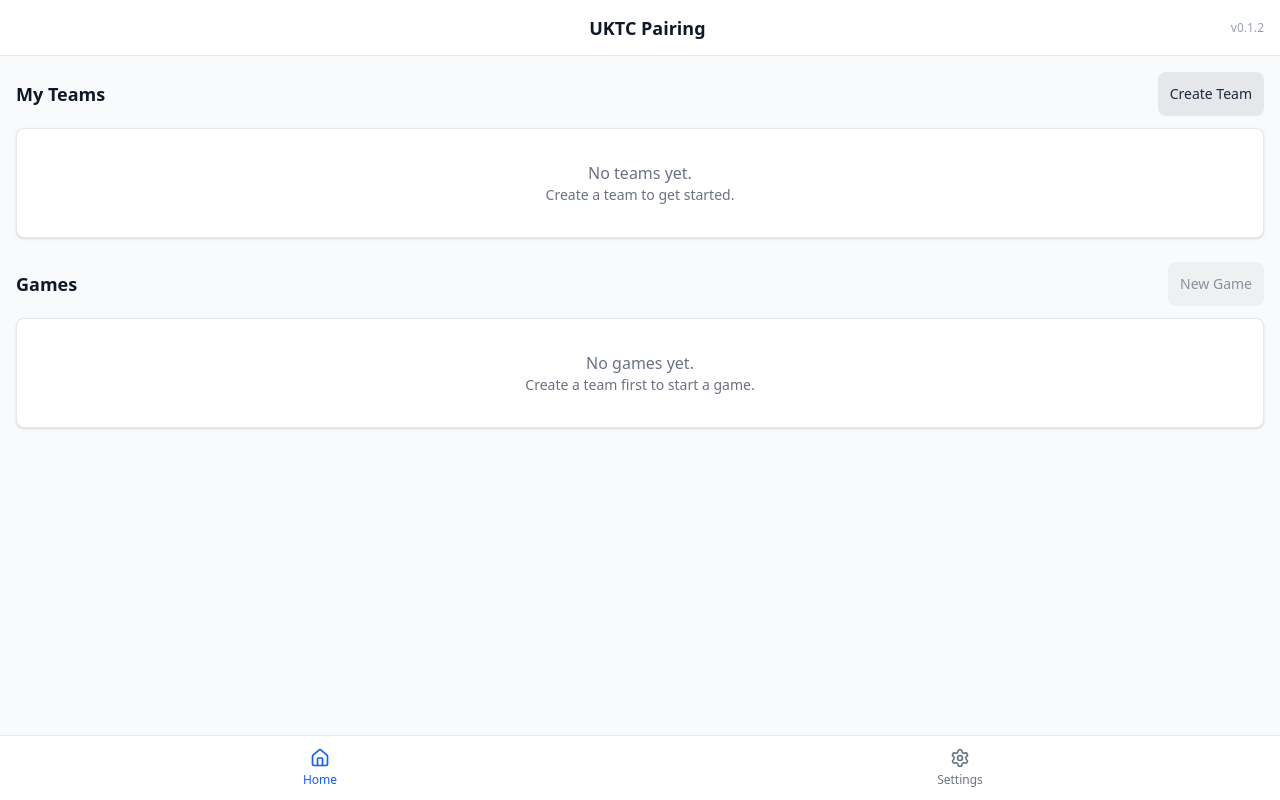
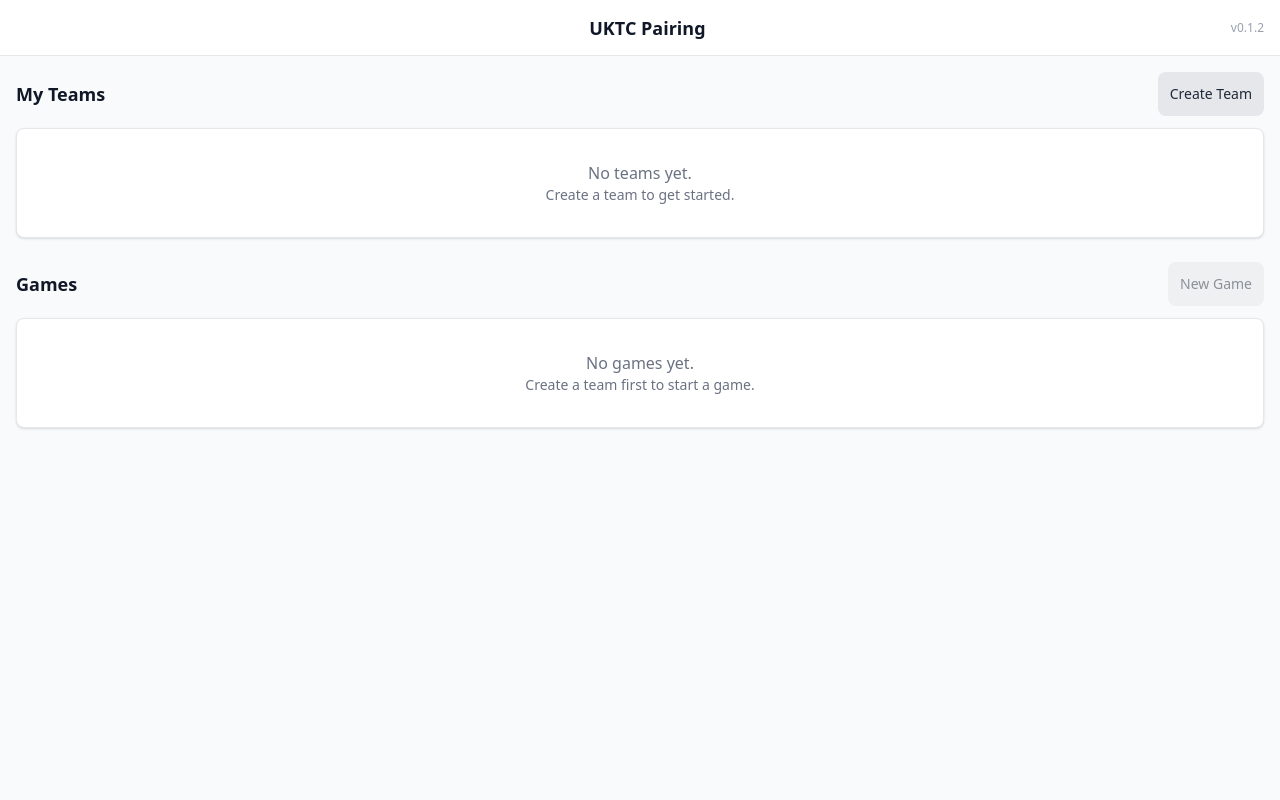
Before and after one commit to Edward-Muir/war-pairer, a React (Vite) app: page / in a window 1280 px wide. Built offline with nearby package versions, Linux system fonts and the light colour scheme.

Commit message:
feta: Clean up home screen

```diff
--- a/src/App.tsx
+++ b/src/App.tsx
@@ -1,5 +1,4 @@
 import { BrowserRouter, Routes, Route } from 'react-router-dom';
-import { Layout } from '@/components/Layout';
 import { UpdatePopup } from '@/components/Common';
 import { useVersionCheck } from '@/hooks/useVersionCheck';
 
@@ -10,17 +9,6 @@ import { GameSetupPage } from '@/pages/GameSetupPage';
 import { MatrixEntryPage } from '@/pages/MatrixEntryPage';
 import { PairingPhasePage } from '@/pages/PairingPhasePage';
 import { GameSummaryPage } from '@/pages/GameSummaryPage';
-
-// Placeholder pages - will be implemented in later phases
-function SettingsPage() {
-  return (
-    <Layout title="Settings">
-      <div className="p-4">
-        <p className="text-gray-600">Settings page placeholder</p>
-      </div>
-    </Layout>
-  );
-}
 
 function App() {
   const { updateAvailable } = useVersionCheck();
@@ -38,14 +26,8 @@ function App() {
         {/* Game flow */}
         <Route path="/game/new" element={<GameSetupPage />} />
         <Route path="/game/:id/matrix" element={<MatrixEntryPage />} />
-        <Route
-          path="/game/:id/pairing/:phase"
-          element={<PairingPhasePage />}
-        />
+        <Route path="/game/:id/pairing/:phase" element={<PairingPhasePage />} />
         <Route path="/game/:id/summary" element={<GameSummaryPage />} />
-
-        {/* Settings */}
-        <Route path="/settings" element={<SettingsPage />} />
       </Routes>
 
       <UpdatePopup isVisible={updateAvailable} />
--- a/src/components/Layout/BottomNav.tsx
+++ /dev/null
@@ -1,59 +0,0 @@
-import { useLocation, useNavigate } from 'react-router-dom';
-import { Home, Settings } from 'lucide-react';
-
-interface NavItem {
-  path: string;
-  label: string;
-  icon: React.ReactNode;
-  matchPaths?: string[];
-}
-
-const navItems: NavItem[] = [
-  {
-    path: '/',
-    label: 'Home',
-    icon: <Home className="w-5 h-5" />,
-  },
-  {
-    path: '/settings',
-    label: 'Settings',
-    icon: <Settings className="w-5 h-5" />,
-  },
-];
-
-export function BottomNav() {
-  const location = useLocation();
-  const navigate = useNavigate();
-
-  const isActive = (item: NavItem) => {
-    if (location.pathname === item.path) return true;
-    if (item.matchPaths) {
-      return item.matchPaths.some((p) => location.pathname.startsWith(p));
-    }
-    return false;
-  };
-
-  return (
-    <nav className="fixed bottom-0 left-0 right-0 z-40 bg-white border-t border-gray-200 pb-safe">
-      <div className="flex items-center justify-around h-16">
-        {navItems.map((item) => {
-          const active = isActive(item);
-          return (
-            <button
-              key={item.path}
-              onClick={() => navigate(item.path)}
-              className={`flex flex-col items-center justify-center w-full h-full min-h-[64px] transition-colors ${
-                active ? 'text-blue-600' : 'text-gray-500 hover:text-gray-700'
-              }`}
-              aria-label={item.label}
-              aria-current={active ? 'page' : undefined}
-            >
-              {item.icon}
-              <span className="text-xs mt-1 font-medium">{item.label}</span>
-            </button>
-          );
-        })}
-      </div>
-    </nav>
-  );
-}
--- a/src/components/Layout/Layout.tsx
+++ b/src/components/Layout/Layout.tsx
@@ -1,5 +1,4 @@
 import { Header } from './Header';
-import { BottomNav } from './BottomNav';
 import { PhaseIndicator } from './PhaseIndicator';
 import type { Phase } from '@/store/types';
 
@@ -8,7 +7,6 @@ interface LayoutProps {
   title: string;
   showBack?: boolean;
   onBack?: () => void;
-  showNav?: boolean;
   rightAction?: React.ReactNode;
   currentPhase?: Phase;
 }
@@ -18,28 +16,16 @@ export function Layout({
   title,
   showBack = false,
   onBack,
-  showNav = true,
   rightAction,
   currentPhase,
 }: LayoutProps) {
   return (
     <div className="min-h-screen bg-gray-50 flex flex-col">
-      <Header
-        title={title}
-        showBack={showBack}
-        onBack={onBack}
-        rightAction={rightAction}
-      />
+      <Header title={title} showBack={showBack} onBack={onBack} rightAction={rightAction} />
 
       {currentPhase && <PhaseIndicator currentPhase={currentPhase} />}
 
-      <main
-        className={`flex-1 overflow-auto ${showNav ? 'pb-20' : 'pb-4'}`}
-      >
-        {children}
-      </main>
-
-      {showNav && <BottomNav />}
+      <main className="flex-1 overflow-auto pb-4">{children}</main>
     </div>
   );
 }
--- a/src/components/Layout/index.ts
+++ b/src/components/Layout/index.ts
@@ -1,4 +1,3 @@
 export { Header } from './Header';
-export { BottomNav } from './BottomNav';
 export { PhaseIndicator } from './PhaseIndicator';
 export { Layout } from './Layout';
--- a/src/pages/PairingPhasePage.tsx
+++ b/src/pages/PairingPhasePage.tsx
@@ -108,7 +108,7 @@ export function PairingPhasePage() {
   // Show error if no matrix loaded
   if (!matrix) {
     return (
-      <Layout title="Pairing" showBack onBack={() => navigate(-1)} showNav={false}>
+      <Layout title="Pairing" showBack onBack={() => navigate(-1)}>
         <div className="p-4">
           <p className="text-red-600">
             No pairing session found. Please start from the matrix entry page.
@@ -188,7 +188,6 @@ export function PairingPhasePage() {
         title={title}
         showBack
         onBack={goBack}
-        showNav={false}
         currentPhase={currentPhase}
         rightAction={headerRightActions}
       >
```
